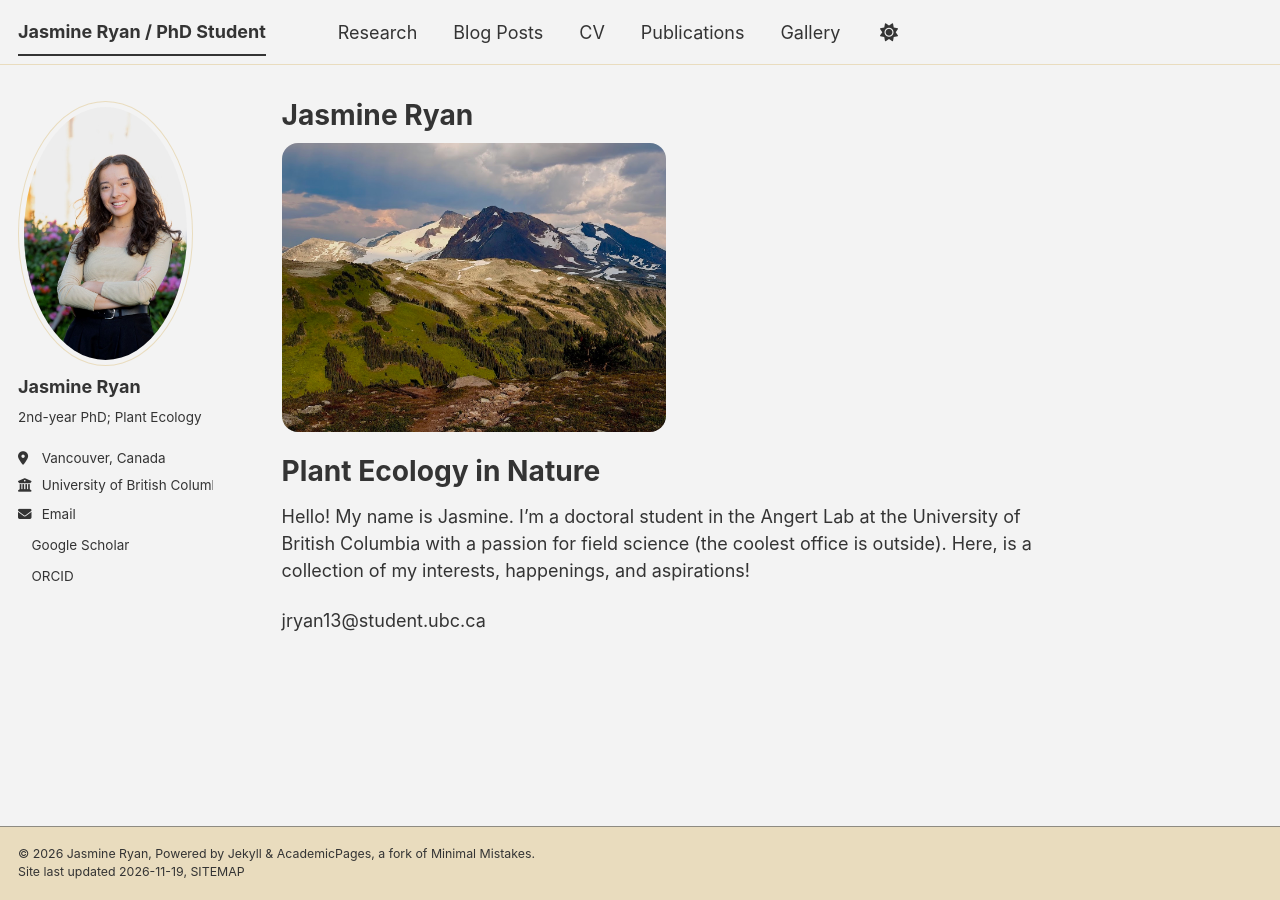
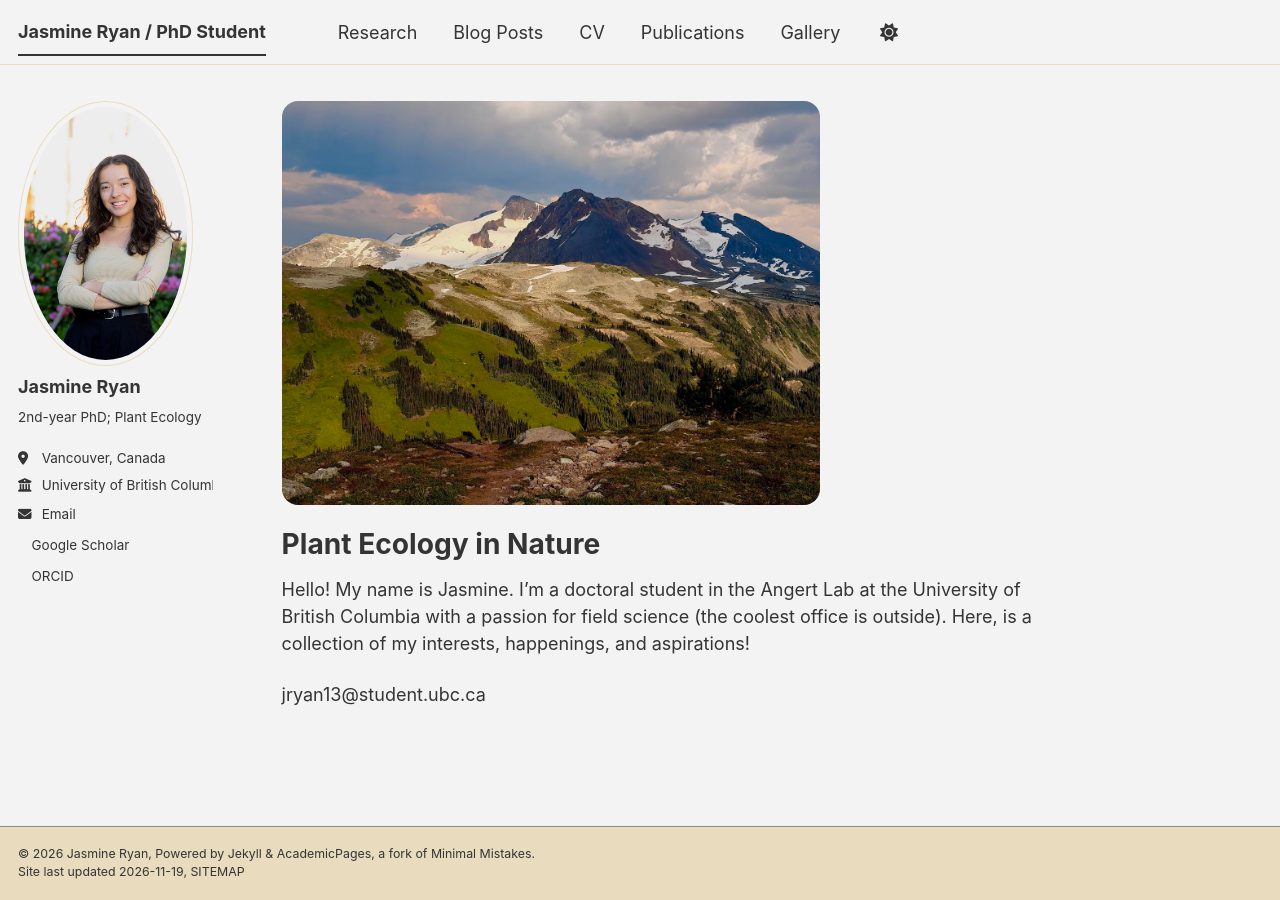
Before and after one commit to jasminexryan/jasminexryan.github.io, a Jekyll site: the page built from _pages/about.md, in a window 1280 px wide. Built offline with Jekyll 4.4.1, drawn with Linux system fonts in a browser that asks for light colours; a script bundle is joined from its source files by our own code; a style sheet for code colours, icons or effects is not loaded.

Commit message:
Update about.md

```diff
--- a/_pages/about.md
+++ b/_pages/about.md
@@ -1,13 +1,12 @@
 ---
 permalink: /
-title: "Jasmine Ryan"
 author_profile: true
 redirect_from:
   - /about/
   - /about.html
 ---
 
-![Musical Bumps Trail, Garibaldi Provincial Park. 2026]({{ site.baseurl }}/images/musicalbumps.jpg){: style="border-radius:16px; width:50%;"}
+![Musical Bumps Trail, Garibaldi Provincial Park. 2026]({{ site.baseurl }}/images/musicalbumps.jpg){: style="border-radius:16px; width:70%;"}
 
 
 Plant Ecology in Nature
```
